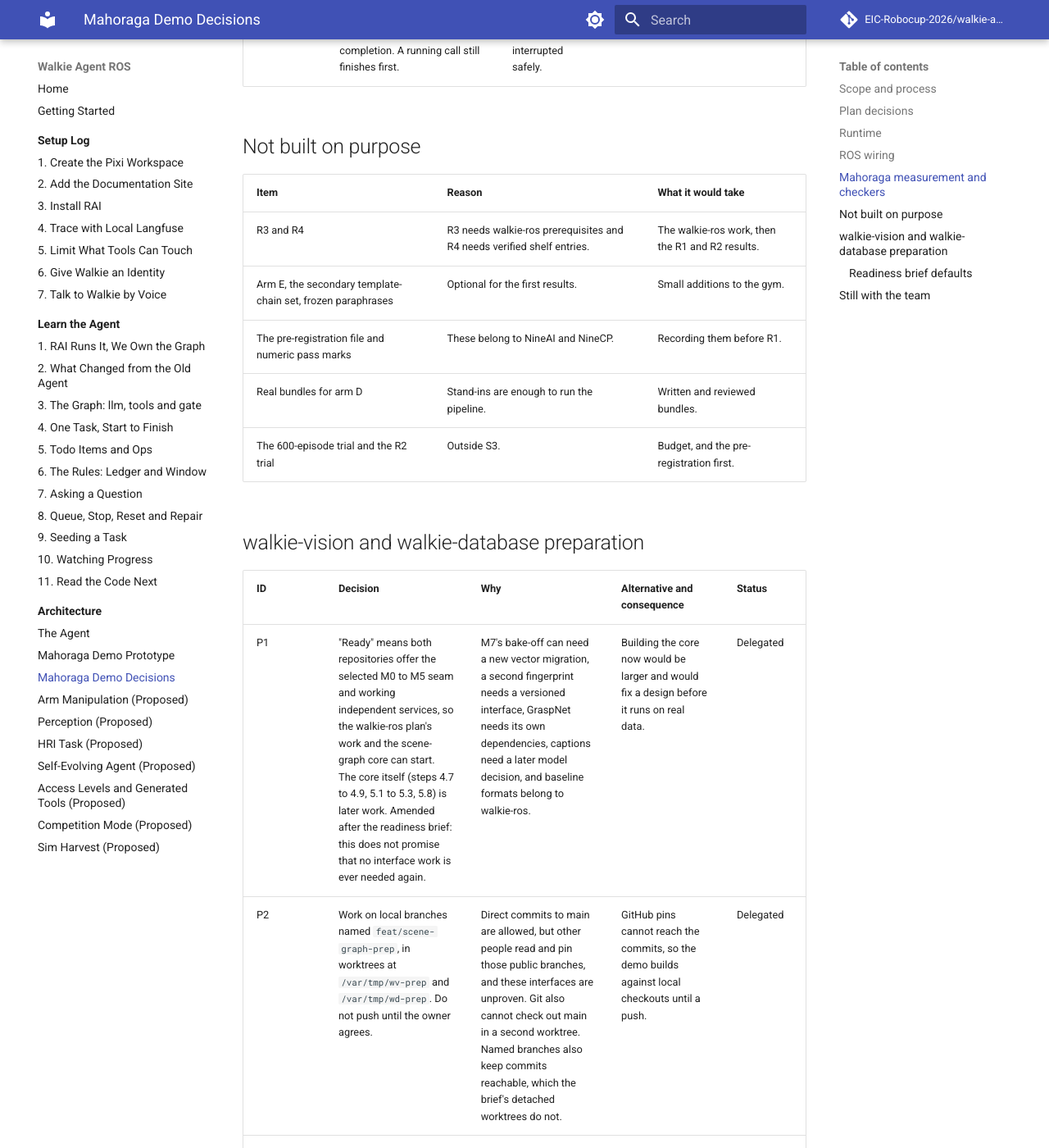
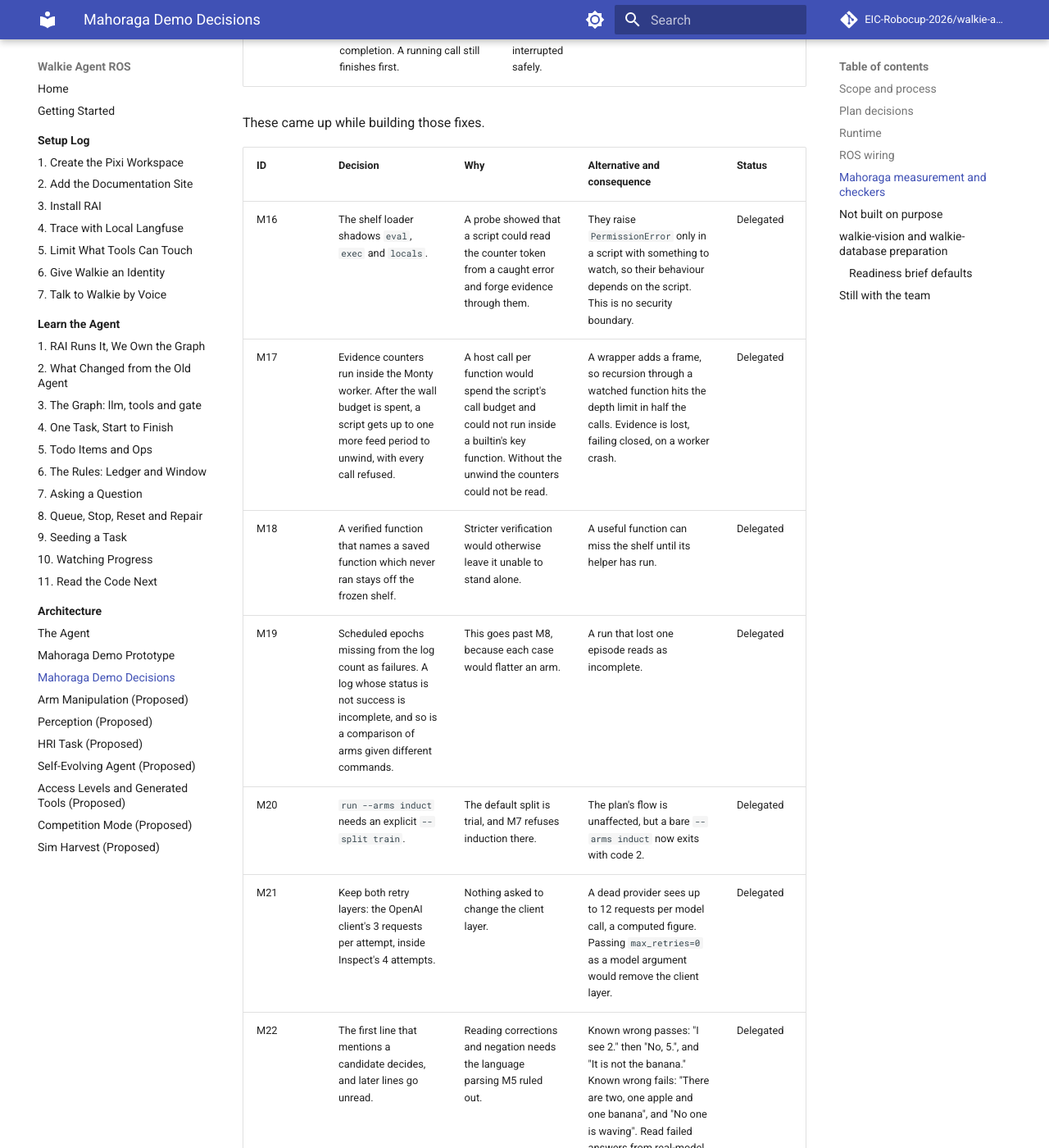
Before and after one commit to EIC-Robocup-2026/walkie-agent-ros, an MkDocs documentation site: the page built from docs/architecture/mahoraga-demo-decisions.md, in a window 1280 px wide and 1400 px high, scrolled down 7315 px. Shown: the whole window at 82% size. Built offline with MkDocs 1.6.1 and Material for MkDocs 9.7.7, drawn with Linux system fonts in a browser that asks for light colours; comment, search, counter and statistics services are not loaded; some of the changed text lies outside the part shown.

Commit message:
docs: record the decisions taken while fixing the Mahoraga review findings

```diff
--- a/docs/architecture/mahoraga-demo-decisions.md
+++ b/docs/architecture/mahoraga-demo-decisions.md
@@ -92,6 +92,19 @@ These settle the 2026-11-04 review findings of the same number.
 | M12 | A relay tracks what the recipient knows, regardless of order. | Commands can be solved in more than one order. | None. | Delegated |
 | M15 | The deadline is checked after each host call and before completion. A running call still finishes first. | A host call cannot be interrupted safely. | An episode can overrun by one call. | Delegated |
 
+These came up while building those fixes.
+
+| ID | Decision | Why | Alternative and consequence | Status |
+| --- | --- | --- | --- | --- |
+| M16 | The shelf loader shadows `eval`, `exec` and `locals`. | A probe showed that a script could read the counter token from a caught error and forge evidence through them. | They raise `PermissionError` only in a script with something to watch, so their behaviour depends on the script. This is no security boundary. | Delegated |
+| M17 | Evidence counters run inside the Monty worker. After the wall budget is spent, a script gets up to one more feed period to unwind, with every call refused. | A host call per function would spend the script's call budget and could not run inside a builtin's key function. Without the unwind the counters could not be read. | A wrapper adds a frame, so recursion through a watched function hits the depth limit in half the calls. Evidence is lost, failing closed, on a worker crash. | Delegated |
+| M18 | A verified function that names a saved function which never ran stays off the frozen shelf. | Stricter verification would otherwise leave it unable to stand alone. | A useful function can miss the shelf until its helper has run. | Delegated |
+| M19 | Scheduled epochs missing from the log count as failures. A log whose status is not success is incomplete, and so is a comparison of arms given different commands. | This goes past M8, because each case would flatter an arm. | A run that lost one episode reads as incomplete. | Delegated |
+| M20 | `run --arms induct` needs an explicit `--split train`. | The default split is trial, and M7 refuses induction there. | The plan's flow is unaffected, but a bare `--arms induct` now exits with code 2. | Delegated |
+| M21 | Keep both retry layers: the OpenAI client's 3 requests per attempt, inside Inspect's 4 attempts. | Nothing asked to change the client layer. | A dead provider sees up to 12 requests per model call, a computed figure. Passing `max_retries=0` as a model argument would remove the client layer. | Delegated |
+| M22 | The first line that mentions a candidate decides, and later lines go unread. | Reading corrections and negation needs the language parsing M5 ruled out. | Known wrong passes: "I see 2." then "No, 5.", and "It is not the banana." Known wrong fails: "There are two, one apple and one banana", and "No one is waving". Read failed answers from real-model runs before trusting a score. | Delegated |
+| M23 | Reaching an escort's destination is judged from the records after the find, and a destination that is or holds the named origin needs no further move. | The generator can draw "from the shelf to the shelf", and a robot that moves on afterwards still got there. | The fake's people do not move, so an escort whose person never came along still passes. | Delegated |
+
 ## Not built on purpose
 
 | Item | Reason | What it would take |
```
